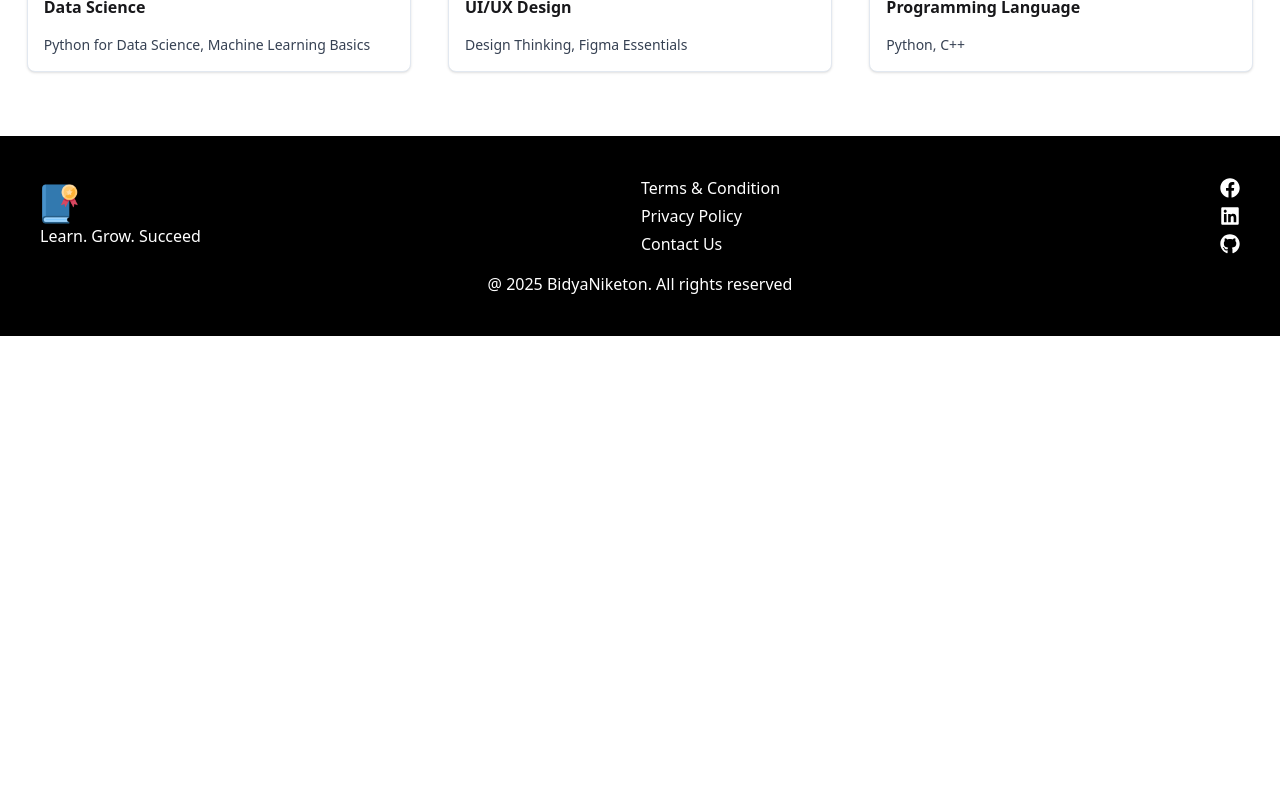
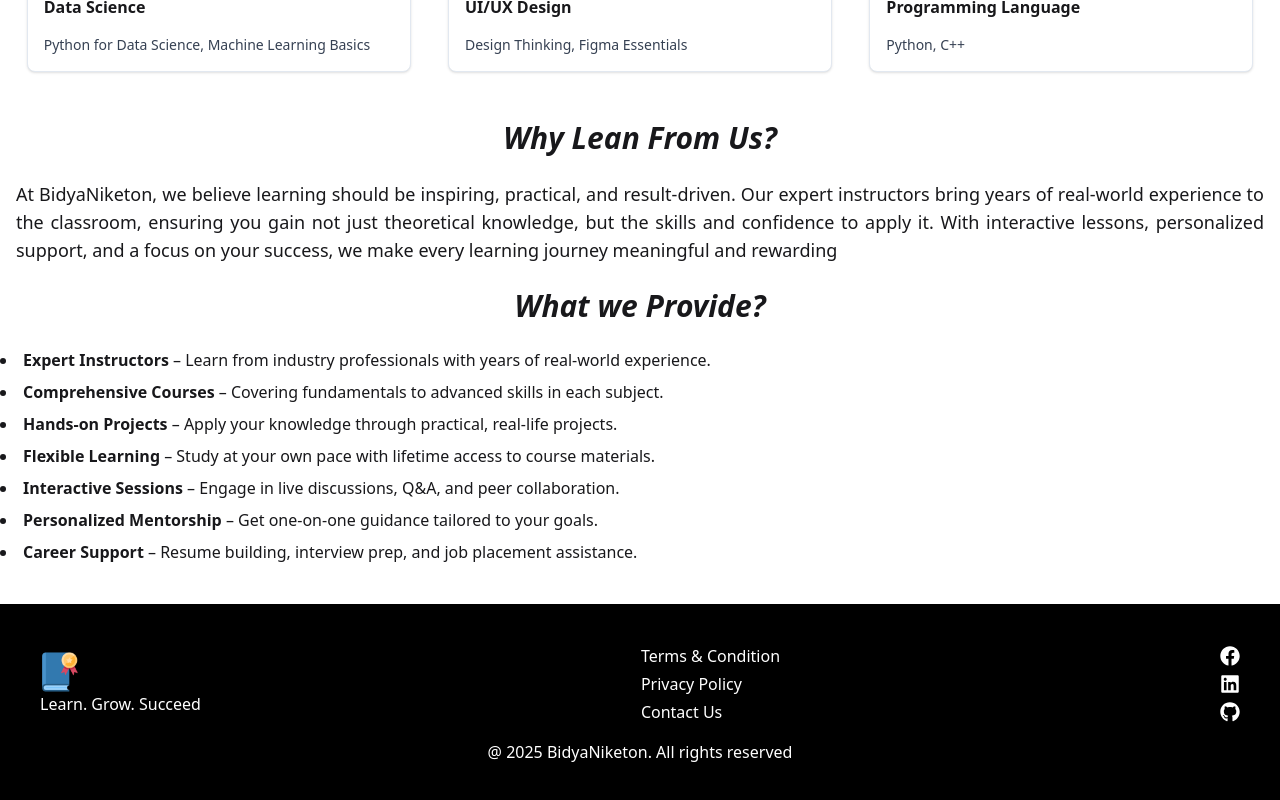
Before and after one commit to AnikaTabassum786/Course-Management-client, a React (Vite) app: page /instructors in a window 1280 px wide. Shown: the part 880-1680 px from the top of the page. Before the commit the page ends 1216 px from the top, so only its background shows below. Built offline with nearby package versions, Linux system fonts and the light colour scheme; no server answers.

Commit message:
Instruction page updated

```diff
--- a/src/pages/Instructors/Instructors.jsx
+++ b/src/pages/Instructors/Instructors.jsx
@@ -49,7 +49,40 @@ const Instructors = () => {
                     </div>
                 ))}
             </div>
+<div>
+                {/* <p className='text-center'>Why Lean From us?</p> */}
+                <div className="my-6 text-center font-bold text-3xl italic">
+                    Why Lean From Us?
+                </div>
+                <p className='px-4 text-justify text-lg font-normal'>At BidyaNiketon, we believe learning should be inspiring, practical, and result-driven. Our expert instructors bring years of real-world experience to the classroom, ensuring you gain not just theoretical knowledge, but the skills and confidence to apply it. With interactive lessons, personalized support, and a focus on your success, we make every learning journey meaningful and rewarding</p>
+            </div>
 
+            <div>
+                <p className="my-6 text-center font-bold text-3xl italic">What we Provide?</p>
+                <ul className="space-y-2 list-disc list-inside ">
+                    <li>
+                        <span className="font-semibold">Expert Instructors</span> – Learn from industry professionals with years of real-world experience.
+                    </li>
+                    <li>
+                        <span className="font-semibold">Comprehensive Courses</span> – Covering fundamentals to advanced skills in each subject.
+                    </li>
+                    <li>
+                        <span className="font-semibold">Hands-on Projects</span> – Apply your knowledge through practical, real-life projects.
+                    </li>
+                    <li>
+                        <span className="font-semibold">Flexible Learning</span> – Study at your own pace with lifetime access to course materials.
+                    </li>
+                    <li>
+                        <span className="font-semibold">Interactive Sessions</span> – Engage in live discussions, Q&A, and peer collaboration.
+                    </li>
+                    <li>
+                        <span className="font-semibold">Personalized Mentorship</span> – Get one-on-one guidance tailored to your goals.
+                    </li>
+                    <li>
+                        <span className="font-semibold">Career Support</span> – Resume building, interview prep, and job placement assistance.
+                    </li>
+                </ul>
+            </div>
 
         </>
 
```
